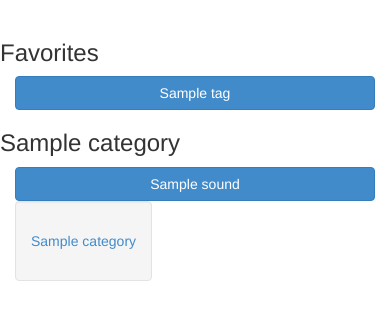
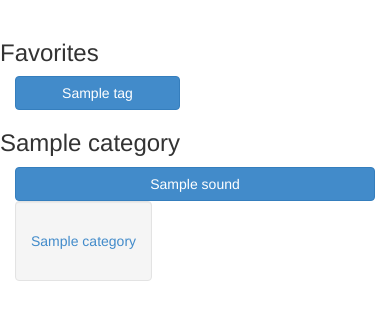
Before and after one commit to nbonfire/simplesoundboard, a Flask app: template app/templates/soundboard.html in a window 390 px wide. Shown: the part 62-382 px from the top of the page. Run offline with Flask 2, Linux system fonts and the light colour scheme; tables that the repository leaves empty hold one stand-in row (values such as "Sample post"); the template is opened without the code that fills it: values that come from a table or form of the project are taken from there, most other values are stand-ins (such as "Sample title", 1, 10 or a date in 2020); parts of the project's set-up code (start-up, migrations or seed data) failed here and were passed over.

Commit message:
Make favorites smaller
I think tags are short enough to make smaller on mobile.

```diff
--- a/app/templates/soundboard.html
+++ b/app/templates/soundboard.html
@@ -34,7 +34,7 @@
           </p-->
     <section id='favorites'><div class="row"><!--div class="col-xs-12 col-md-12 col-lg-12"--><h3>Favorites</h3><!--/div-->
       {% for tag in tags %}
-      <div class="col-xs-12 col-md-6 col-lg-6">
+      <div class="col-xs-6 col-md-3 col-lg-3">
 
         <button class="tag btn btn-primary btn-block" value="{{tag}}" href="#">{{tag}}</button>
       </div>
```
